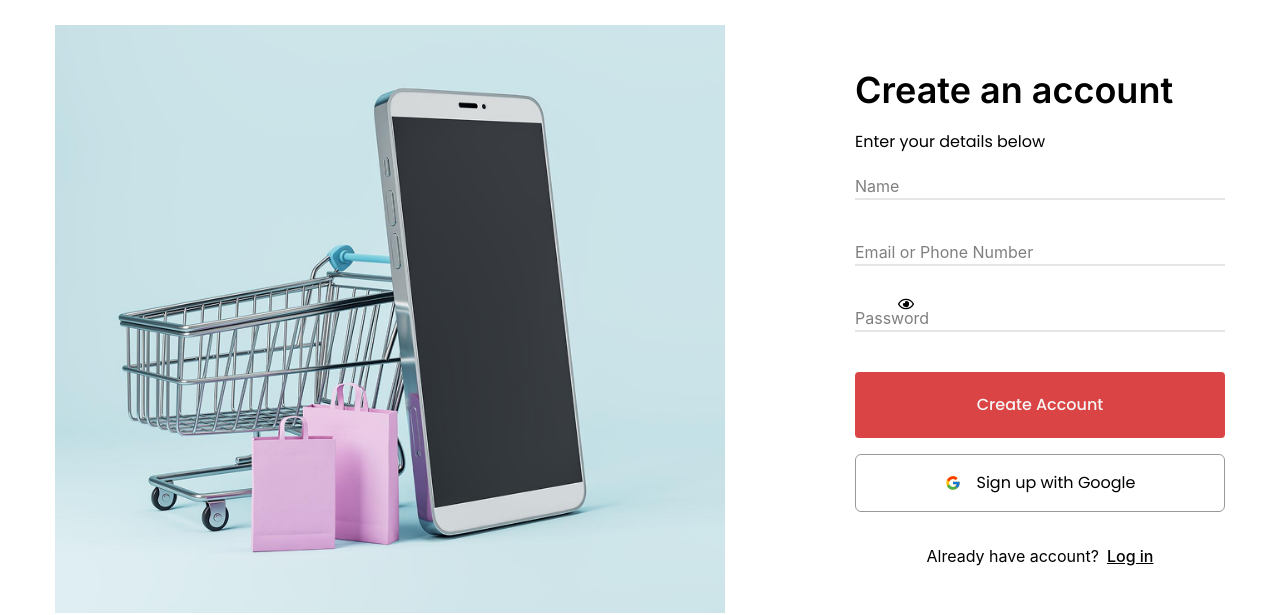
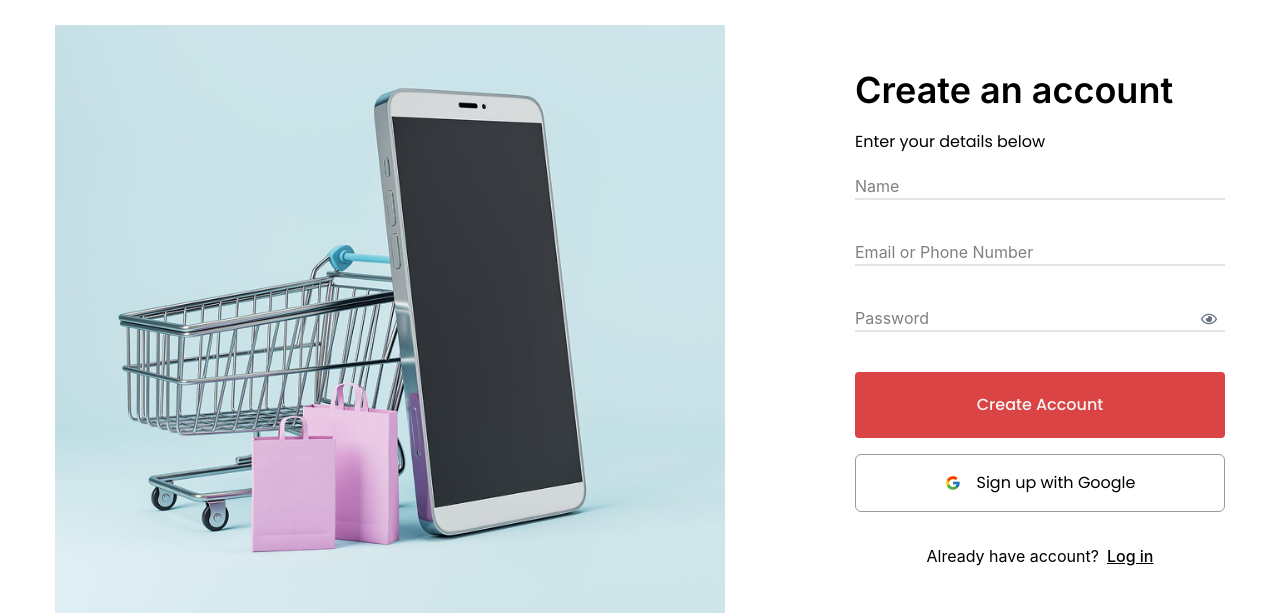
Before and after one commit to bijoysahadev/EComerce_Exclusive, a React (Vite) app: page /SignUp in a window 1280 px wide. Shown: the part 249-864 px from the top of the page. Built offline with nearby package versions, Linux system fonts and the light colour scheme.

Commit message:
feat:solved eye icon problem

```diff
--- a/src/pages/Login.jsx
+++ b/src/pages/Login.jsx
@@ -10,15 +10,20 @@ import Heading from '../Components/Heading'
 import { Form } from 'react-router-dom'
 import Button from '../Components/Button'
 import { getAuth, signInWithEmailAndPassword } from "firebase/auth";
-
+import { FaRegEyeSlash } from "react-icons/fa";
+import { FaRegEye } from "react-icons/fa";
 import { ToastContainer, toast } from 'react-toastify';
 const Login = () => {
   const auth = getAuth();
   let [email,setEmail]=useState("")
   let [password,setPassword]=useState("")
+  let [eye,setEye]=useState(false)
   let handleEmail = (e)=> {
     setEmail(e.target.value);
 
+  }
+  let handleEye = ()=> {
+    setEye(!eye)
   }
   let handlePassword = (e)=> {
     setPassword(e.target.value);
@@ -51,11 +56,23 @@ const Login = () => {
           <Flex className={` gap-x-[130px] justify-evenly items-center`} >
             <div>    <Image src={Login1} /></div>
             <div>
-              <Heading text='Log in to Exclusive' className={`font-medium`} />
+             <div className='w-[370px] min-w-[370px]' >
+                  <Heading text='Log in to Exclusive' className={`font-medium`} />
+             </div>
               <p className='font-poppins text-[16px]   font-normal text-[rgb(0,0,0)] pt-5 pb-[40px]' > Enter your details below</p>
               <Form>
                 <input  onChange={handleEmail} className='w-full outline-0 border-b-2 border-[rgba(0,0,0,0.10)]' type="text" placeholder='Email or Phone Number' />
-                <input   onChange={handlePassword} className='w-full outline-0 border-b-2 border-[rgba(0,0,0,0.10)] pt-16' type="text" placeholder='Password' />
+                 <p className='bg-red-500 text-white' >Please Enter Your Name</p>
+                <div className='relative w-full' >
+                     <input   onChange={handlePassword} className='w-full outline-0 border-b-2 border-[rgba(0,0,0,0.10)] pt-16' type={eye ? "text" : "password"} placeholder='Password' />
+                     <div  onClick={handleEye} className='absolute top-1/2 -translate-y-1/2 right-2 cursor-pointer text-gray-500' >
+
+
+                        {
+                          eye ?  <FaRegEyeSlash /> : <FaRegEye />
+                        }
+                     </div>
+                </div>
               </Form>
               <Flex className={`items-center justify-around pt-[50px]`}>
                 <div onClick={handleLogIn} >
--- a/src/pages/SignUp.jsx
+++ b/src/pages/SignUp.jsx
@@ -17,12 +17,79 @@ const SignUp = () => {
   let [name, setName] = useState("")
   let [email, setEmail] = useState("")
   let [password, setPassword] = useState("")
+  let [nameerror,setNameError]=useState("")
+  let [emailerror,setEmailError]=useState("")
+  let [passworderror,setPasswordError]=useState()
   let [eye,setEye]=useState(false)
   let handleSendUp = () => {
     // console.log(name);
     // console.log(email);
     // console.log(password);
-    createUserWithEmailAndPassword(auth, email, password)
+
+
+       if (!name ) {
+        setNameError("Enter Your Name Please");
+
+       }
+
+
+  }
+  let  handleEye= ()=> {
+    setEye(!eye)
+   }
+  let handleName = (e) => {
+    setName(e.target.value);
+
+  }
+  let handleEmail = (e) => {
+    setEmail(e.target.value);
+
+  }
+  let handlePassword = (e) => {
+    setPassword(e.target.value);
+
+  }
+  return (
+
+
+
+
+    <div>
+      <section className='py-[140px]' >
+        <Container>
+          <Flex className={`gap-x-[130px] items-center justify-around `} >
+            <div>
+              <Image src={Login2} />
+            </div>
+            <div>
+             <div className='w-[370px] min-w-[370px]' >
+               <Heading text={`Create an account`} className={`!text-[36px] `} />
+             </div>
+              <p className=' py-5 font-poppins !font-normal  !text-6  !eading-6' >Enter your details below</p>
+              <Form className='flex flex-col gap-y-[40px]' >
+                <input onChange={handleName} className='w-full outline-0 border-b-2 border-[rgba(0,0,0,0.10)]' type="text" placeholder='Name' />
+                {
+                  nameerror &&  <p className= ' mt-2 px-2 bg-red-500 text-white py-2  rounded-md ' >{nameerror}</p>
+                }
+
+                <input onChange={handleEmail} className='w-full outline-0 border-b-2 border-[rgba(0,0,0,0.10)] ' type="text" placeholder='Email or Phone Number' />
+
+
+                  <div className='relative w-full' >
+                      <input onChange={handlePassword} className='w-full outline-0 border-b-2 border-[rgba(0,0,0,0.10)] ' type={eye? "password" : "text"} placeholder='Password' />
+                      <div  onClick={handleEye} className='absolute top-1/2 -translate-y-1/2 right-2 cursor-pointer text-gray-500' >
+                        {
+                          eye   ?  <FaRegEyeSlash />   : <FaRegEye />
+                        }
+
+
+
+                      </div>
+                  </div>
+
+
+                    {/* <div>
+                       createUserWithEmailAndPassword(auth, email, password)
       .then((userCredential) => {
         toast.success("Regestation done!! ");
 
@@ -45,58 +112,7 @@ const SignUp = () => {
       });
 
 
-
-
-
-
-  }
-  let  handleEye= ()=> {
-    setEye(!eye)
-   }
-  let handleName = (e) => {
-    setName(e.target.value);
-
-  }
-  let handleEmail = (e) => {
-    setEmail(e.target.value);
-
-  }
-  let handlePassword = (e) => {
-    setPassword(e.target.value);
-
-  }
-  return (
-    <div>
-      <section className='py-[140px]' >
-        <Container>
-          <Flex className={`gap-x-[130px] items-center justify-around `} >
-            <div>
-              <Image src={Login2} />
-            </div>
-            <div>
-             <div className='w-[370px] min-w-[370px]' >
-               <Heading text={`Create an account`} className={`!text-[36px] `} />
-             </div>
-              <p className=' py-5 font-poppins !font-normal  !text-6  !eading-6' >Enter your details below</p>
-              <Form className='flex flex-col gap-y-[40px]' >
-                <input onChange={handleName} className='w-full outline-0 border-b-2 border-[rgba(0,0,0,0.10)]' type="text" placeholder='Name' />
-                <input onChange={handleEmail} className='w-full outline-0 border-b-2 border-[rgba(0,0,0,0.10)] ' type="text" placeholder='Email or Phone Number' />
-
-
-                  <div className='realtive' >
-                      <input onChange={handlePassword} className='w-full outline-0 border-b-2 border-[rgba(0,0,0,0.10)] ' type={eye? "password" : "text"} placeholder='Password' />
-                      <div  onClick={handleEye} className='absolute top-[545px]    right-[366px]' >
-                        {
-                          eye   ?  <FaRegEyeSlash />   : <FaRegEye />
-                        }
-
-
-
-                      </div>
-                  </div>
-
-
-
+                    </div> */}
 
 
 
```
